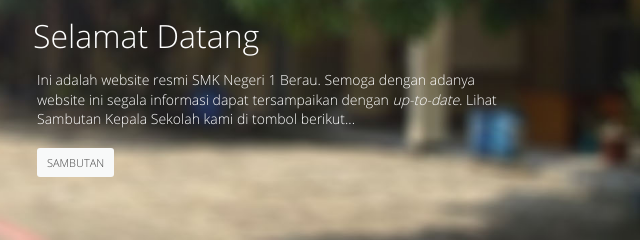
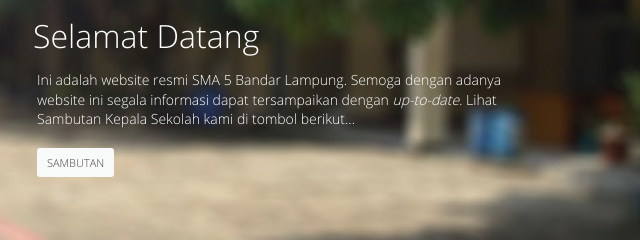
Before and after one commit to kiaomi22/contoh-web-sekolah-master, a plain HTML site: page index.html in a window 1280 px wide. Shown: the part 268-508 px from the top of the page, 555-1195 px from the left. Drawn offline with Linux system fonts and the light colour scheme.

Commit message:
Update index.html with new header section

```diff
--- a/index.html
+++ b/index.html
@@ -141,7 +141,7 @@
 										<div class="hold-text pull-right">
 											<strong class="title animate0 rotateIn" style="opacity: 0;">Selamat Datang</strong>
 											<div class="hold animate1 rotateIn" style="opacity: 0;">
-												<p>Ini adalah website resmi SMK Negeri 1 Berau. Semoga dengan adanya website ini segala informasi dapat tersampaikan dengan <i>up-to-date.</i> Lihat Sambutan Kepala Sekolah kami di tombol berikut...</p>
+												<p>Ini adalah website resmi SMA 5 Bandar Lampung. Semoga dengan adanya website ini segala informasi dapat tersampaikan dengan <i>up-to-date.</i> Lihat Sambutan Kepala Sekolah kami di tombol berikut...</p>
 											</div>
 											<a href="#kepala-sekolah" class="btn btn-default btn-lg btn-white animate2 rotateIn" style="opacity: 0;">Sambutan</a>
 										</div>
```
